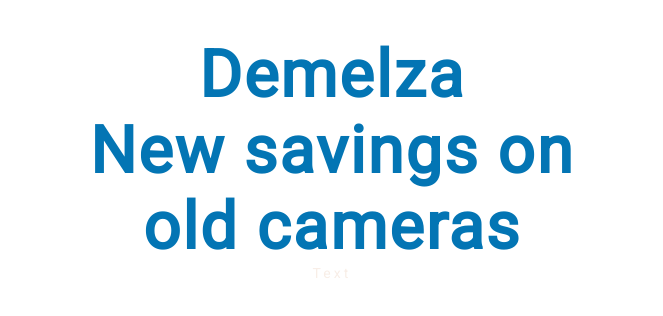
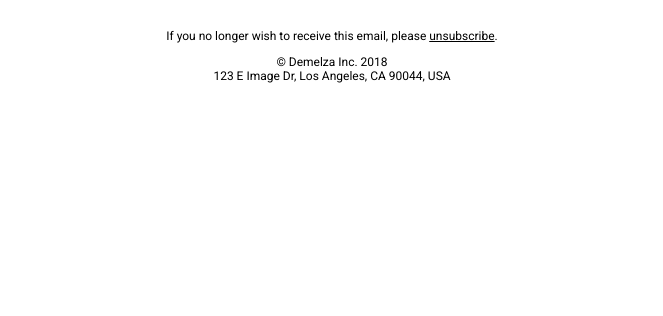
Before and after one commit to kashifross/kashifross.io-ecom2, a website: page index.html in a window 1280 px wide. Shown: the part 1487-1803 px from the top of the page, without its empty margins (308-971 px from the left). After the commit the page ends 1602 px from the top, so only its background shows below. Drawn offline with Linux system fonts and the light colour scheme; a web font is replaced by a local one.

Commit message:
Add footer

```diff
--- a/index.html
+++ b/index.html
@@ -299,12 +299,14 @@
 						<td align="center" valign="top">
 							<table class="email-container footer" border="0" cellpadding="20" cellspacing="0" width="600">
 								<tr>
-									<td align="center" valign="top">
-										<h3 class="header--heading" style="margin:0"> <!-- The margin is set to 0 to stop the text from shifting the design. -->
-											Demelza<br>
-											<span class="header--span">New savings on old cameras</span>
-										</h3>
-										<p class="header--para">Text</p>
+									<td align="center" valign="top" style="font-size: 12px;">
+										<p class="footer--para">
+											If you no longer wish to receive this email, please <a href="#" style="color: #000; text-decoration: underline;">unsubscribe</a>.
+										</p>
+										<p class="footer--para">
+											&copy; Demelza Inc. 2018<br>
+											123 E Image Dr, Los Angeles, CA 90044, USA
+										</p>
 									</td>
 								</tr>
 							</table>
```
Also changed, not shown: build/index.html.
